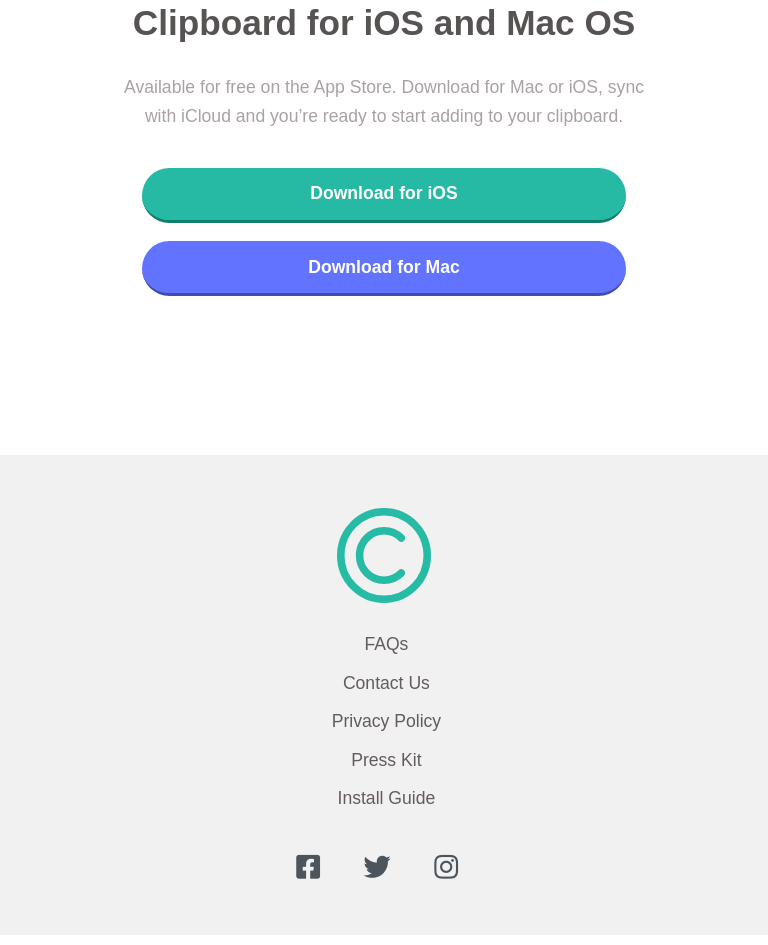
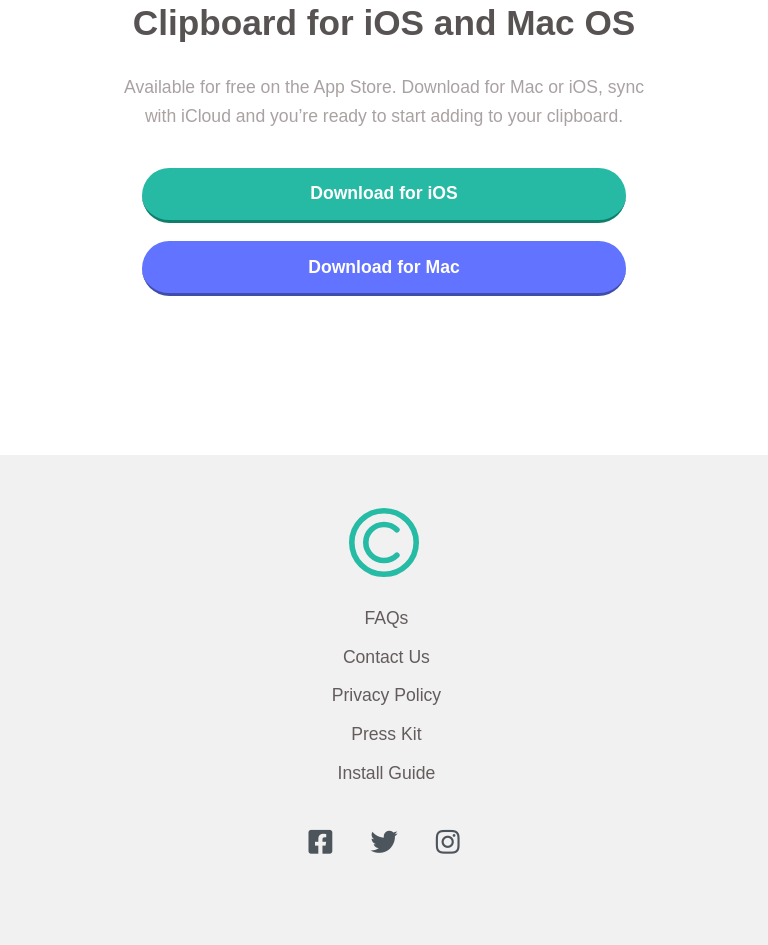
Before and after one commit to EsraaGamal-22/clipboard-landing-page, a plain HTML site: page index.html in a window 768 px wide. Shown: the part 4030-4975 px from the top of the page. Drawn offline with Linux system fonts and the light colour scheme; a web font is replaced by a local one.

Commit message:
Update style.css

```diff
--- a/style.css
+++ b/style.css
@@ -52,12 +52,8 @@
     border: none;
     border-bottom-style: solid;
     border-bottom-width: 3px;
-    transition: width 1s, height 1s , font-size 1s;
 }
 button:hover{
-    width:72%;
-    height:70%;
-    font-size:1.2rem;
     cursor: pointer;
     outline:none;
     border:none;
@@ -158,23 +154,25 @@
 }
 .foot-container{
     margin-top: 9em;
-    padding:3em 0;
+    padding:3em 0 5em 0;
     background-color:rgb(241, 241, 241) ;
+}
+.container-1{
+    width:80%;
+    margin:0 auto;
+}
+.roww{
+    display:flex;
+    justify-content: space-around;
+    align-items: center;
 }
 .logo-footer{
     width:5%;
-    height:6%;
 }
 .content-footer{
-    width:80%;
-    margin:0 5.5em;
+    width:60%;
 }
-.container-1{
-    width:95%;
-    padding-left: 7em;
-    margin: 0 auto;
-    /*background-color: teal;*/
-}
+
 .list-foot{
     margin-top: 0;
     list-style: none;
@@ -188,16 +186,16 @@
 }
 .row-1{
     display:flex;
+    justify-content: center;
+    align-items: center;
 }
 .social{
-    width:30%;
-    margin:1.3em 0 1em 7em;
+    width:13%;
 }
-
 .fab{
    color:#4C545C;
    font-size:1.7rem;
-   margin: 0 0.5em 0 0;
+   margin: 0 1em 0 0;
 }
 .fab:hover{
     color:hsl(171, 66%, 44%);
@@ -273,18 +271,19 @@
        text-align: center;
     }
     .container-1{
-        padding-left:0;
+        width:90%;
         text-align: center;
     }
     .logo-footer{
-        width:13%;
-        height:13%;
+        width:10%;
+    }
+    .roww{
+        display: block;
     }
     .content-footer{
         margin:0 auto;
         padding:1.5em 0 ;
     }
-
     .list-foot {
         margin-right: 2em;
     }
@@ -292,7 +291,11 @@
         margin-left: 0;
     }
     .social{
+        width:55%;
         margin:0 auto;
+    }
+    .fab{
+        margin:0 0.7em;
     }
 }
 
@@ -302,9 +305,6 @@
     .container{
         width:90%;
     }
-    .fab{
-        margin: 0 0.8em 0 0;
-     }
 }
 @media(min-width:600px)and (max-width:899px)
 {
@@ -315,9 +315,6 @@
         width:60%;
         margin:3em auto 0 auto;
     }
-    .fab{
-        margin: 0 0.8em ;
-     }
 }
 @media(min-width:900px) and (max-width:1200px)
 {
@@ -327,9 +324,6 @@
  .devices-imgg{
      width:100%;
  }
- .container-1{
-     padding-left: 4em;
- }
  .content-footer{
      width:95%;
      margin:0 1.5em;
```
